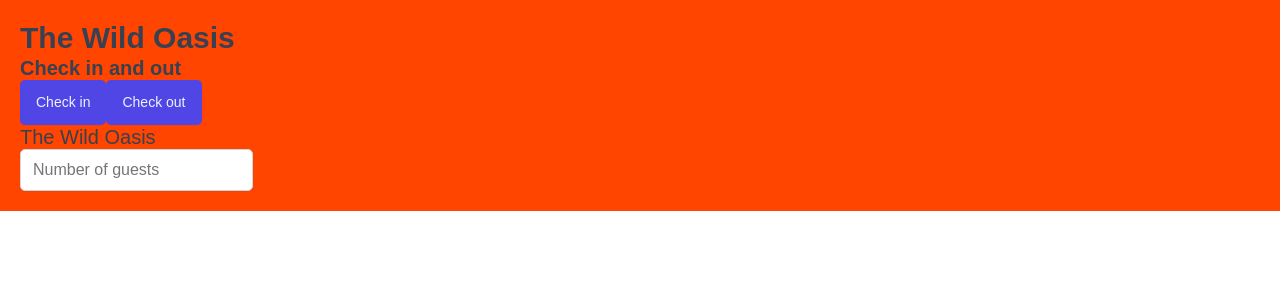
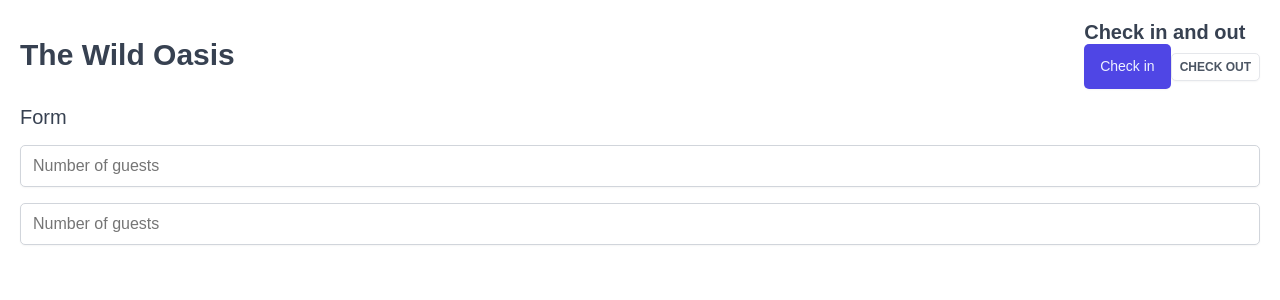
Before and after one commit to karl0223/the-wild-oasis, a React app: page / in a window 1280 px wide. Shown: the top 300 px of the page. Built offline with nearby package versions, Linux system fonts and the light colour scheme; the HTML template or start-up script is replaced by a standard one.

Commit message:
Building More Reusable Styled Components

```diff
--- a/src/App.jsx
+++ b/src/App.jsx
@@ -3,9 +3,10 @@
 import Button from "./ui/Button";
 import Input from "./ui/Input";
 import Heading from "./ui/Header";
+import Row from "./ui/Row";
 
 const StyledApp = styled.div`
-  background-color: orangered;
+  /* background-color: orangered; */
   padding: 20px;
 `;
 
@@ -14,14 +15,28 @@
     <>
       <GlobalStyles />
       <StyledApp>
-        <Heading as="h1">The Wild Oasis</Heading>
-        <Heading as="h2">Check in and out</Heading>
-        <Button>Check in</Button>
-        <Button>Check out</Button>
+        <Row>
+          <Row type="horizontal">
+            <Heading as="h1">The Wild Oasis</Heading>
 
-        <Heading as="h3">The Wild Oasis</Heading>
+            <div>
+              <Heading as="h2">Check in and out</Heading>
+              <Button variation="primary" size="medium">
+                Check in
+              </Button>
+              <Button variation="secondary" size="small">
+                Check out
+              </Button>
+            </div>
+          </Row>
 
-        <Input type="number" placeholder="Number of guests" />
+          <Row type="vertical">
+            <Heading as="h3">Form</Heading>
+
+            <Input type="number" placeholder="Number of guests" />
+            <Input type="number" placeholder="Number of guests" />
+          </Row>
+        </Row>
       </StyledApp>
     </>
   );
--- a/src/ui/Button.jsx
+++ b/src/ui/Button.jsx
@@ -49,18 +49,17 @@
 };
 
 const Button = styled.button`
-  font-size: 1.4rem;
-  padding: 1.2rem 1.6rem;
   border: none;
   border-radius: var(--border-radius-sm);
-  background-color: var(--color-brand-600);
-  color: var(--color-brand-50);
   box-shadow: var(--shadow-sm);
-  cursor: pointer;
 
-  &:hover {
-    background-color: var() (--color=brand-700);
-  }
+  ${(props) => sizes[props.size]}
+  ${(props) => variations[props.variation]}
 `;
 
+Button.defaultProps = {
+  size: "medium",
+  variation: "primary",
+};
+
 export default Button;
--- /dev/null
+++ b/src/ui/Row.jsx
@@ -0,0 +1,25 @@
+import styled, { css } from "styled-components";
+
+const Row = styled.div`
+  display: flex;
+
+  ${(props) =>
+    props.type === "horizontal" &&
+    css`
+      justify-content: space-between;
+      align-items: center;
+    `}
+
+  ${(props) =>
+    props.type === "vertical" &&
+    css`
+      flex-direction: column;
+      gap: 1.6rem;
+    `}
+`;
+
+Row.defaultProps = {
+  type: "vertical",
+};
+
+export default Row;
```
Also changed, not shown: note.txt.
